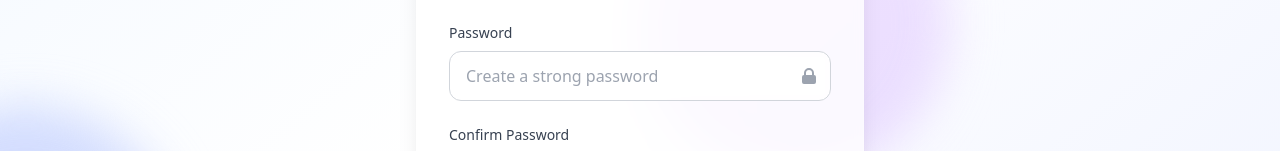
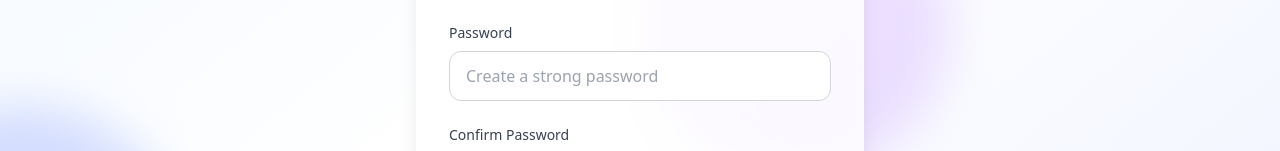
Before and after one commit to gowthamikota/final-year-project, a React (Create React App) app in the folder frontend/: page /signup in a window 1280 px wide. Shown: the part 544-695 px from the top of the page. Built offline with nearby package versions, Linux system fonts and the light colour scheme.

Commit message:
refactor Signup component to simplify password confirmation feedback

```diff
--- a/frontend/src/pages/Signup.js
+++ b/frontend/src/pages/Signup.js
@@ -197,11 +197,6 @@
                   onChange={handlePasswordChange}
                   required
                 />
-                <div className="absolute inset-y-0 right-0 pr-3 flex items-center">
-                  <svg className="h-5 w-5 text-gray-400" fill="currentColor" viewBox="0 0 20 20">
-                    <path fillRule="evenodd" d="M5 9V7a5 5 0 0110 0v2a2 2 0 012 2v5a2 2 0 01-2 2H5a2 2 0 01-2-2v-5a2 2 0 012-2zm8-2v2H7V7a3 3 0 016 0z" clipRule="evenodd" />
-                  </svg>
-                </div>
               </div>
 
               {/* Password Strength Meter */}
@@ -259,20 +254,10 @@
                   onChange={(e) => setFormData({ ...formData, confirm: e.target.value })}
                   required
                 />
-                <div className="absolute inset-y-0 right-0 pr-3 flex items-center">
-                  {formData.confirm && (
-                    formData.password === formData.confirm ? (
-                      <svg className="h-5 w-5 text-green-500" fill="currentColor" viewBox="0 0 20 20">
-                        <path fillRule="evenodd" d="M16.707 5.293a1 1 0 010 1.414l-8 8a1 1 0 01-1.414 0l-4-4a1 1 0 011.414-1.414L8 12.586l7.293-7.293a1 1 0 011.414 0z" clipRule="evenodd" />
-                      </svg>
-                    ) : (
-                      <svg className="h-5 w-5 text-red-500" fill="currentColor" viewBox="0 0 20 20">
-                        <path fillRule="evenodd" d="M4.293 4.293a1 1 0 011.414 0L10 8.586l4.293-4.293a1 1 0 111.414 1.414L11.414 10l4.293 4.293a1 1 0 01-1.414 1.414L10 11.414l-4.293 4.293a1 1 0 01-1.414-1.414L8.586 10 4.293 5.707a1 1 0 010-1.414z" clipRule="evenodd" />
-                      </svg>
-                    )
-                  )}
-                </div>
               </div>
+              {formData.confirm && formData.password === formData.confirm && (
+                <p className="mt-1 text-sm text-green-600">Passwords match</p>
+              )}
               {formData.confirm && formData.password !== formData.confirm && (
                 <p className="mt-1 text-sm text-red-600">Passwords do not match</p>
               )}
```
